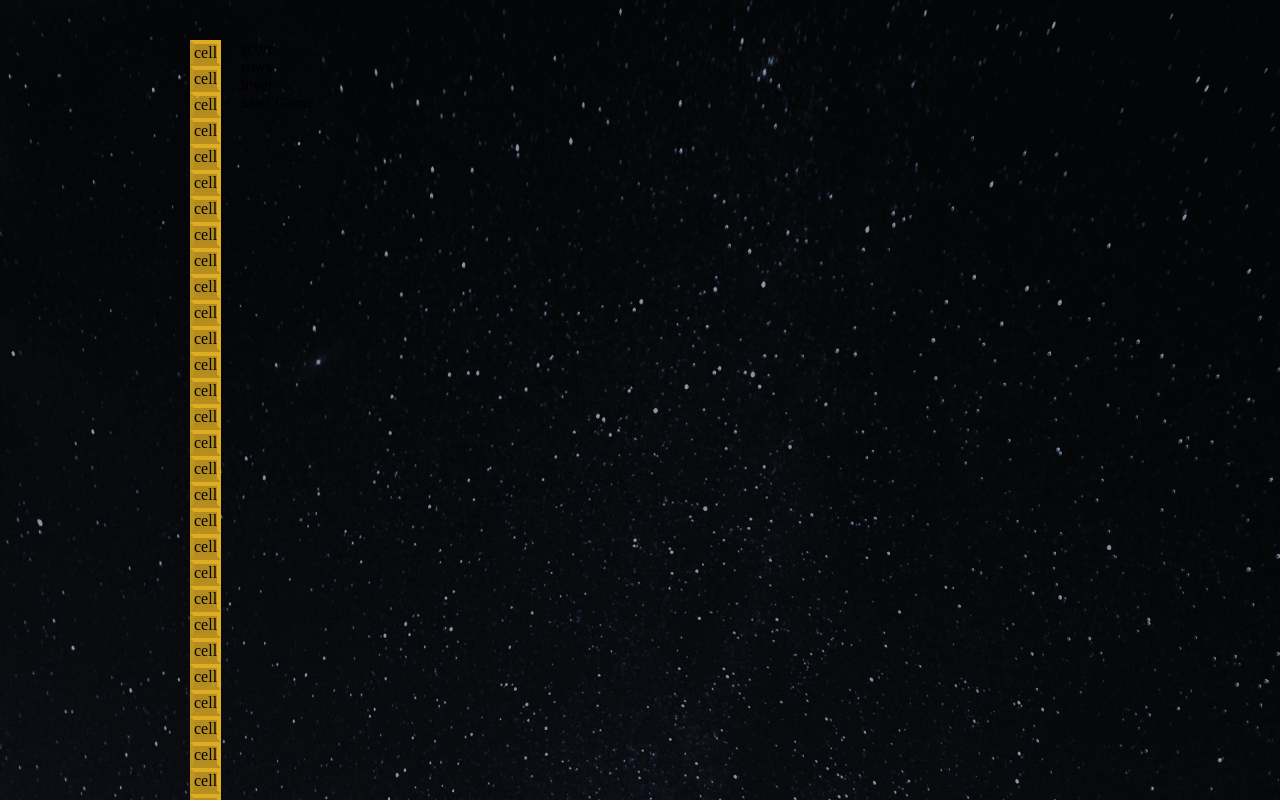
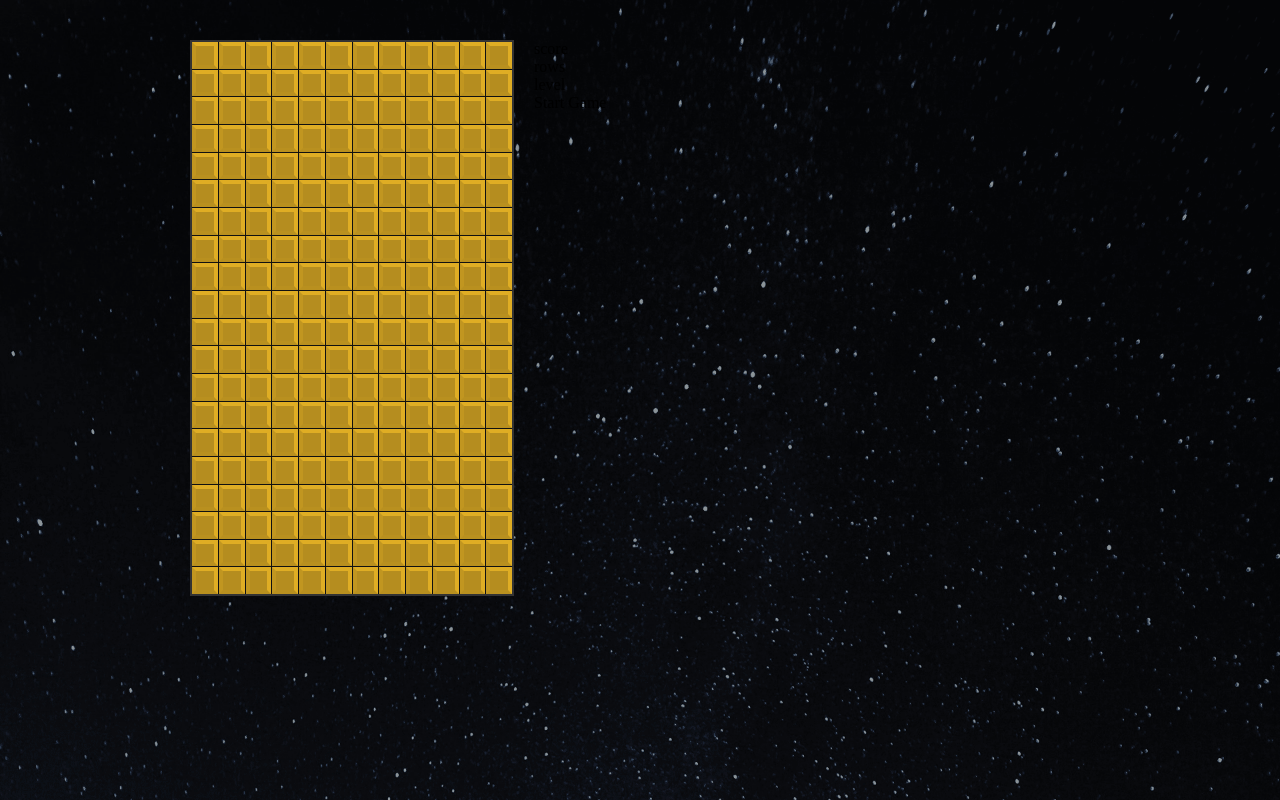
Before and after one commit to hermetikos/react_tetris, a React (Create React App) app: page / in a window 1280 px wide. Built offline with nearby package versions, Linux system fonts and the light colour scheme.

Commit message:
Adds style to stage

```diff
--- a/src/components/Cell.js
+++ b/src/components/Cell.js
@@ -5,7 +5,7 @@ import {TETROMINOS} from "../tetrominos";
 import {StyledCell} from './styles/StyledCell';
 
 const Cell = ({ type }) => (
-    <StyledCell type={'L'} color={TETROMINOS['L'].color}>cell</StyledCell>
+    <StyledCell type={'L'} color={TETROMINOS['L'].color} />
 )
 
 export default Cell;
--- a/src/components/Stage.js
+++ b/src/components/Stage.js
@@ -1,10 +1,13 @@
 import React from 'react';
+
 import Cell from './Cell';
 
+import { StyledStage } from "./styles/StyledStage";
+
 const Stage = ({ stage }) => (
-    <div>
+    <StyledStage width={stage[0].length} height={stage.length}>
         {stage.map(row => row.map((cell, x) => <Cell key={x} type={cell[0]}/>))}
-    </div>
+    </StyledStage>
 )
 
 export default Stage;
--- /dev/null
+++ b/src/components/styles/StyledStage.js
@@ -0,0 +1,15 @@
+import styled from 'styled-components';
+
+export const StyledStage = styled.div`
+    display: grid;
+    grid-template-rows: repeat(
+        ${props => props.height},
+        calc(25vw / ${props => props.width})
+    );
+    grid-template-columns: repeat(${props => props.width}, 1fr);
+    grid-gap: 1px;
+    border: 2px solid #333;
+    width: 100%;
+    max-width: 25vw;
+    background: #111;
+`;
```
